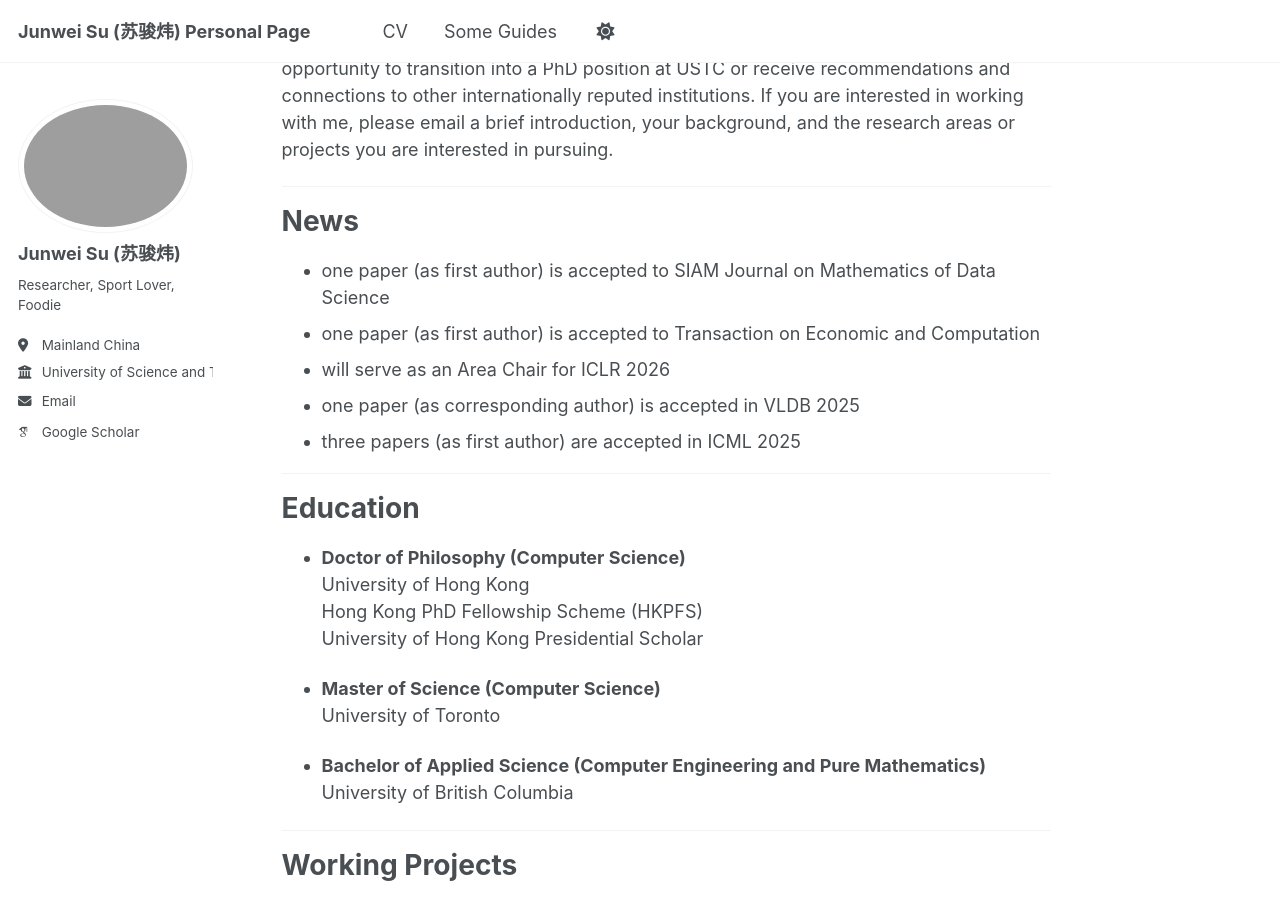
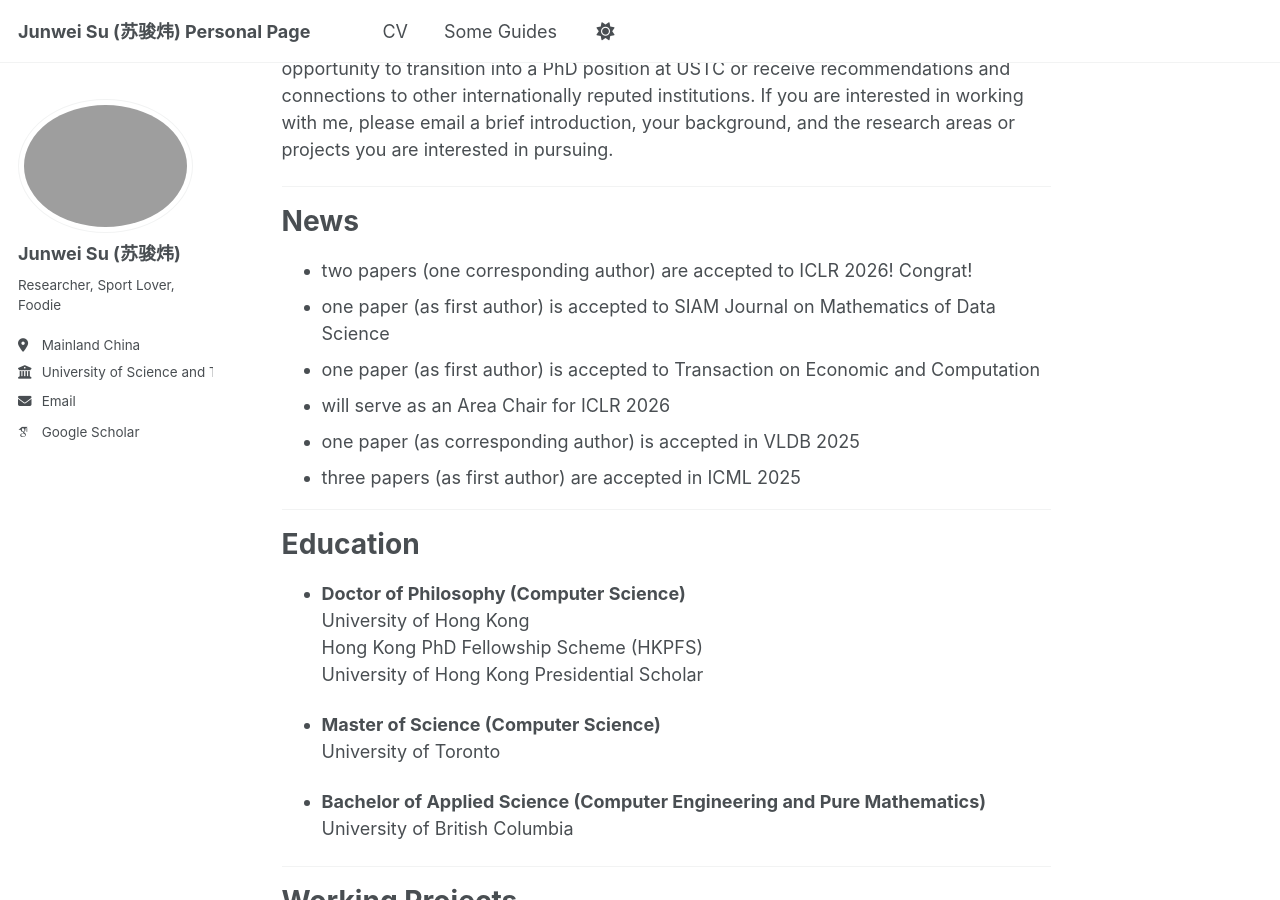
Before and after one commit to jwsu825/jwsu825.github.io, a Jekyll site: the page built from _pages/about.md, in a window 1280 px wide and 900 px high, scrolled down 542 px. Built offline with Jekyll 4.4.1, drawn with Linux system fonts in a browser that asks for light colours; some web fonts are replaced; a script that is not in the unit is left out.

Commit message:
update 0130

```diff
--- a/_pages/about.md
+++ b/_pages/about.md
@@ -15,6 +15,7 @@ I will be joining the University of Science and Technology of China (USTC) as an
 
 News
 ======
+- two papers (one corresponding author) are accepted to ICLR 2026! Congrat!
 - one paper (as first author) is accepted to SIAM Journal on Mathematics of Data Science
 - one paper (as first author) is accepted to Transaction on Economic and Computation
 - will serve as an Area Chair for ICLR 2026
```
Also changed, not shown: 1 other file.
